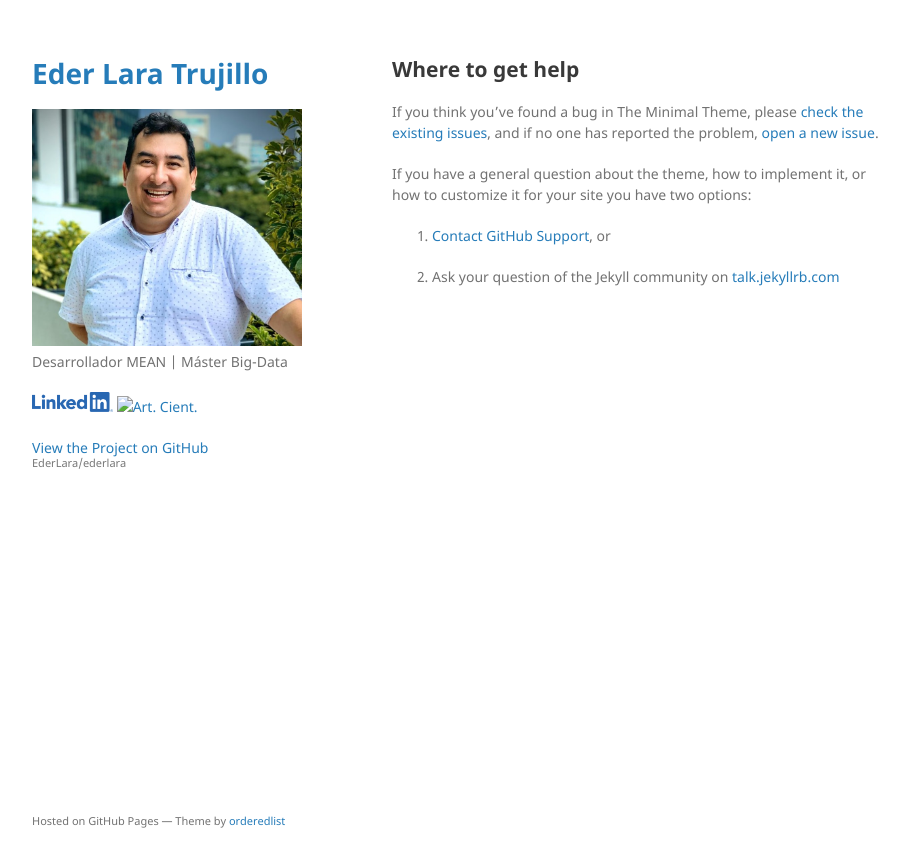
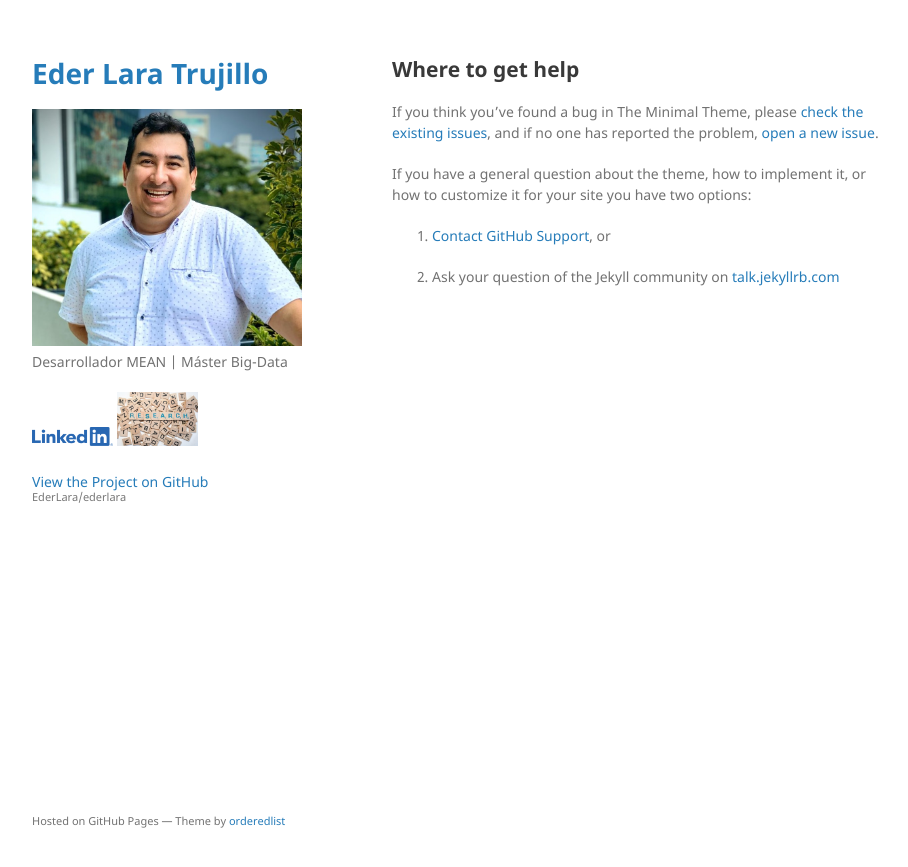
Before and after one commit to EderLara/ederlara, a Jekyll site: the page built from docs/SUPPORT.md, in a window 1280 px wide. Shown: the top 867 px of the page, without its empty margins (178-1086 px from the left). Built offline with Jekyll 4.4.1, drawn with Linux system fonts in a browser that asks for light colours; our own code applies the rules of GitHub Pages for plain Markdown files.

Commit message:
Actualización imagenes

```diff
--- a/_config.yml
+++ b/_config.yml
@@ -3,6 +3,8 @@ logo: /assets/img/eddy.jpg
 description: Desarrollador MEAN | Máster Big-Data
 linkedin: https://www.linkedin.com/in/eder-lara-trujillo-659047125/
 imglink: /assets/img/LI-Logo.png
+imgart: /assets/img/article.jpg
+artcient: https://ieeexplore.ieee.org/stamp/stamp.jsp?tp=&arnumber=9240341&isnumber=9240223
 show_downloads: false
 google_analytics:
 theme: jekyll-theme-minimal
```
